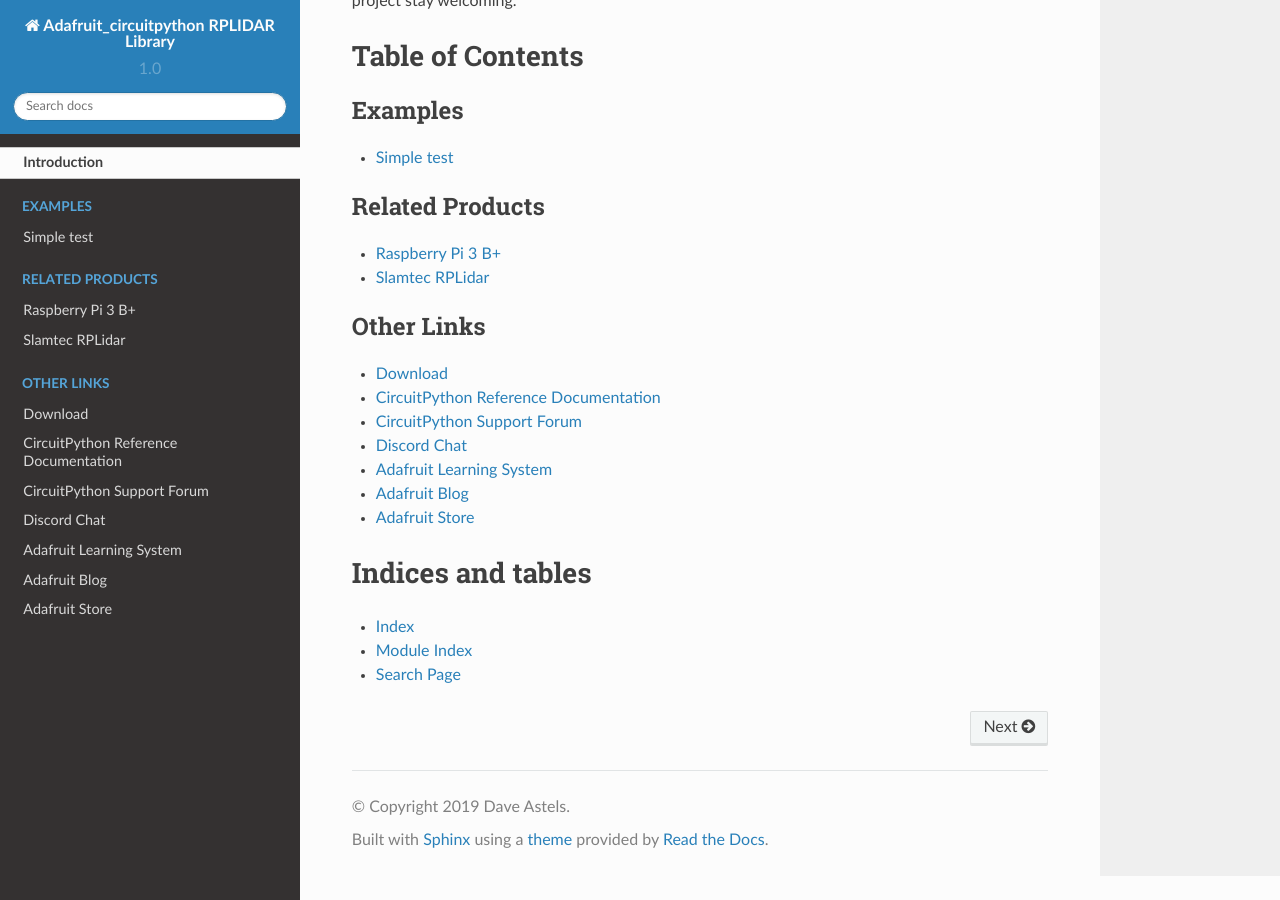
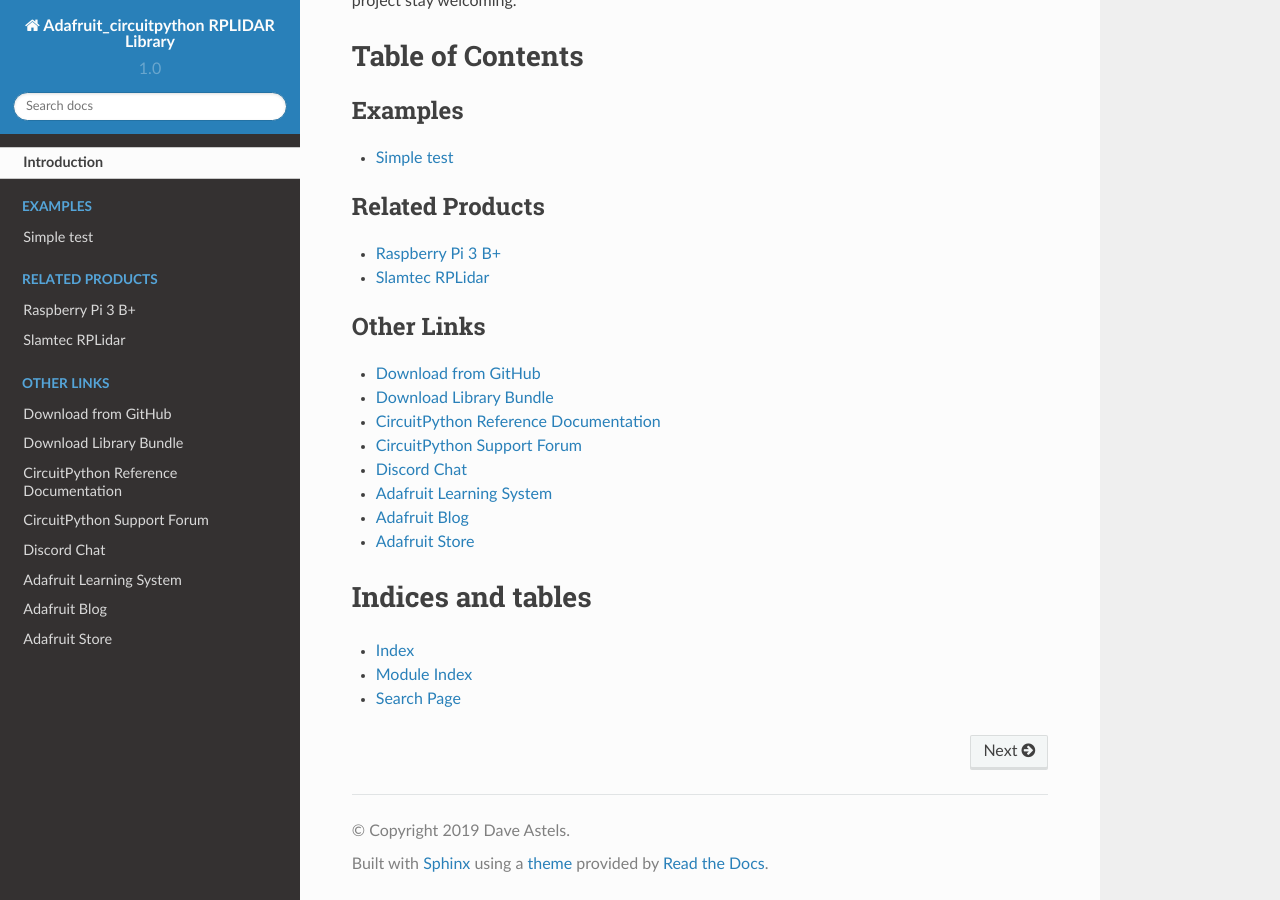
Before and after one commit to adafruit/Adafruit_CircuitPython_RPLIDAR, a Sphinx documentation site: the page built from docs/index.rst, in a window 1280 px wide and 900 px high, scrolled down 1316 px. Built offline with Sphinx 7.4.7 and the Read the Docs theme 2.0.0, drawn with Linux system fonts in a browser that asks for light colours; pages that are not in the unit, such as notebooks, are missing from menus.

Commit message:
Added cp.org link to index.rst

```diff
--- a/docs/index.rst
+++ b/docs/index.rst
@@ -32,7 +32,8 @@
 .. toctree::
     :caption: Other Links
 
-    Download <https://github.com/adafruit/Adafruit_CircuitPython_RPLIDAR/releases/latest>
+    Download from GitHub <https://github.com/adafruit/Adafruit_CircuitPython_RPLIDAR/releases/latest>
+    Download Library Bundle <https://circuitpython.org/libraries>
     CircuitPython Reference Documentation <https://docs.circuitpython.org>
     CircuitPython Support Forum <https://forums.adafruit.com/viewforum.php?f=60>
     Discord Chat <https://adafru.it/discord>
```
